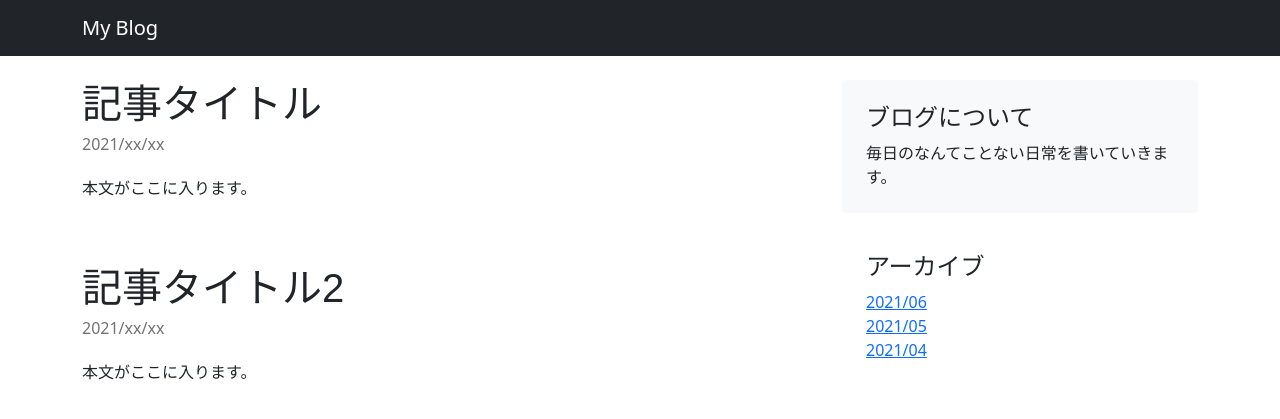
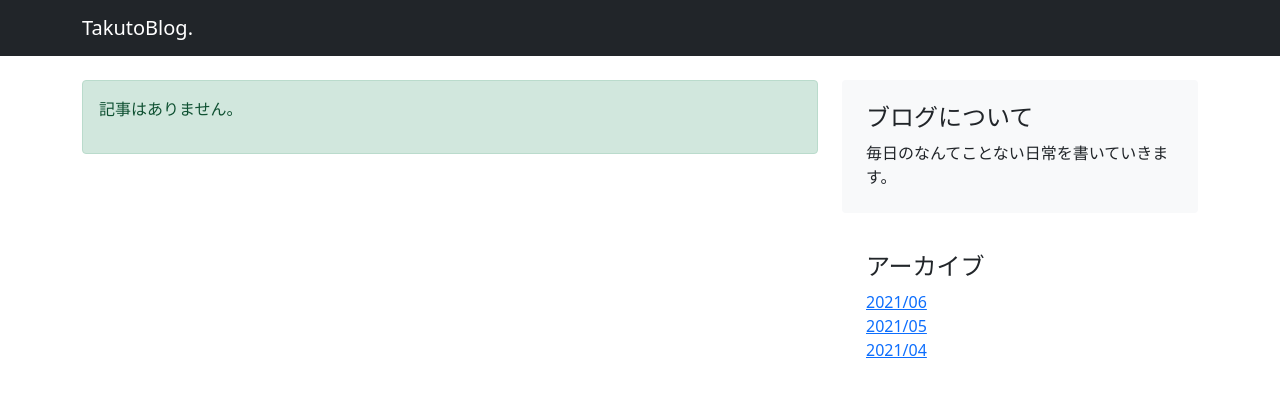
Before and after one commit to HTakuto/takutoblog, a PHP site: page / in a window 1280 px wide. Shown: the top 419 px of the page. Run offline with PHP 8.4, Linux system fonts and the light colour scheme; tables that the repository leaves empty or names only in its code hold one stand-in row (values such as "Sample post").

Commit message:
記事一覧の作成

```diff
--- a/index.php
+++ b/index.php
@@ -1,9 +1,17 @@
+<?php
+  include 'lib/connect.php';
+  include 'lib/queryArticle.php';
+  include 'lib/article.php';
+
+  $queryArticle = new QueryArticle();
+  $articles = $queryArticle->findAll();
+?>
 <!doctype html>
 <html lang="ja">
   <head>
     <meta charset="utf-8">
     <meta name="viewport" content="width=device-width, initial-scale=1">
-    <title>Takuto Blog</title>
+    <title>TakutoBlog.</title>
 
     <!-- Bootstrap core CSS -->
     <link href="./css/bootstrap.min.css" rel="stylesheet">
@@ -34,7 +42,7 @@
 
 <nav class="navbar navbar-expand-md navbar-dark bg-dark fixed-top">
   <div class="container">
-    <a class="navbar-brand" href="/blog/">My Blog</a>
+    <a class="navbar-brand" href="/blog/">TakutoBlog.</a>
   </div>
 </nav>
 
@@ -42,19 +50,23 @@
   <div class="row">
     <div class="col-md-8">
 
-      <article class="blog-post">
-        <h2 class="blog-post-title">記事タイトル</h2>
-        <p class="blog-post-meta">2021/xx/xx</p>
-
-        <p>本文がここに入ります。</p>
-      </article>
-
-      <article class="blog-post">
-        <h2 class="blog-post-title">記事タイトル2</h2>
-        <p class="blog-post-meta">2021/xx/xx</p>
-
-        <p>本文がここに入ります。</p>
-      </article>
+    <?php if ($articles): ?>
+    <?php foreach ($articles as $article): ?>
+        <article class="blog-post">
+          <h2 class="blog-post-title">
+            <a href="view.php?id=<?php echo $article->getId() ?>">
+              <?php echo $article->getTitle() ?>
+            </a>
+          </h2>
+          <p class="blog-post-meta"><?php echo $article->getCreatedAt() ?></p>
+          <?php echo nl2br($article->getBody()) ?>
+        </article>
+    <?php endforeach ?>
+    <?php else: ?>
+          <div class="alert alert-success">
+            <p>記事はありません。</p>
+          </div>
+    <?php endif ?>
 
     </div>
 
```
